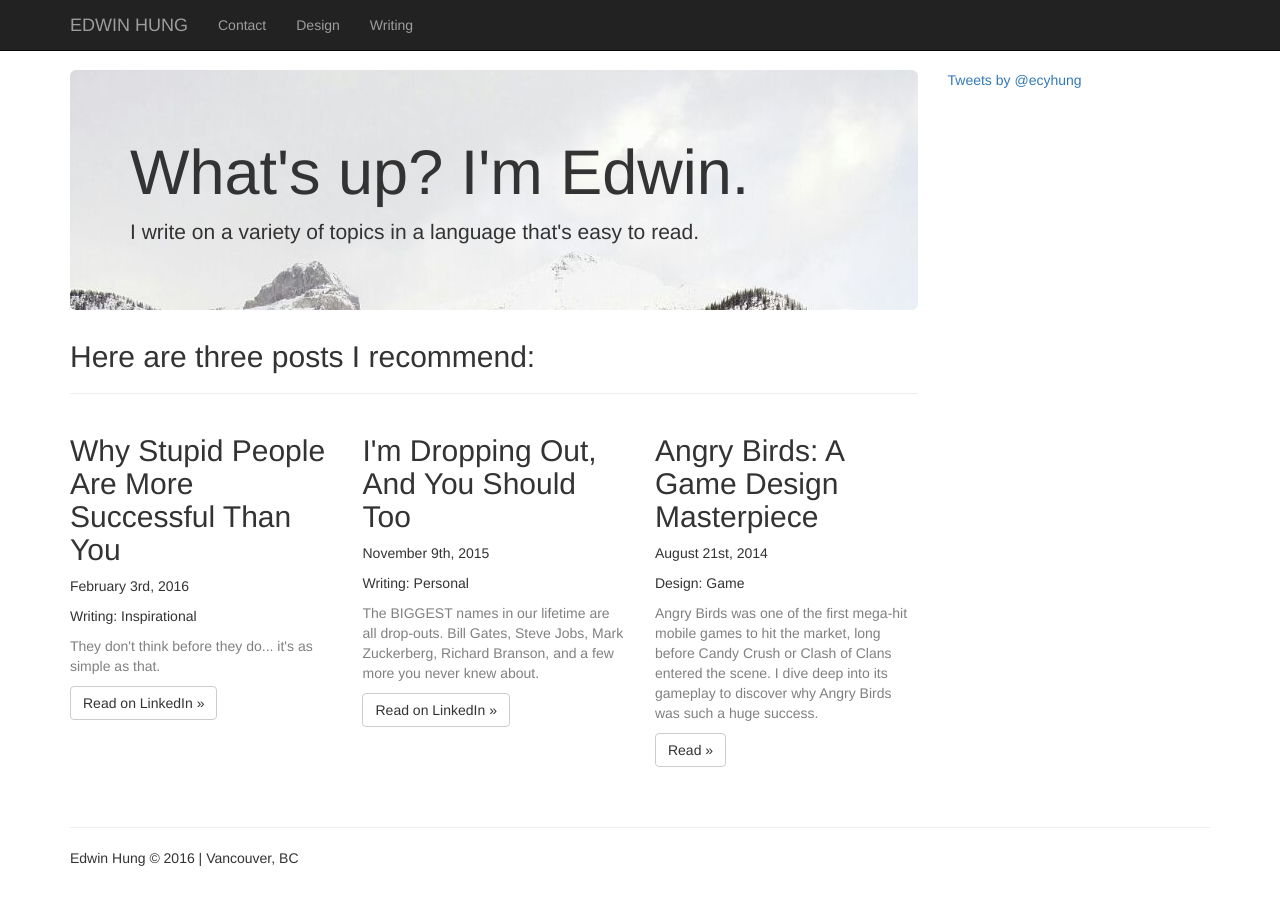
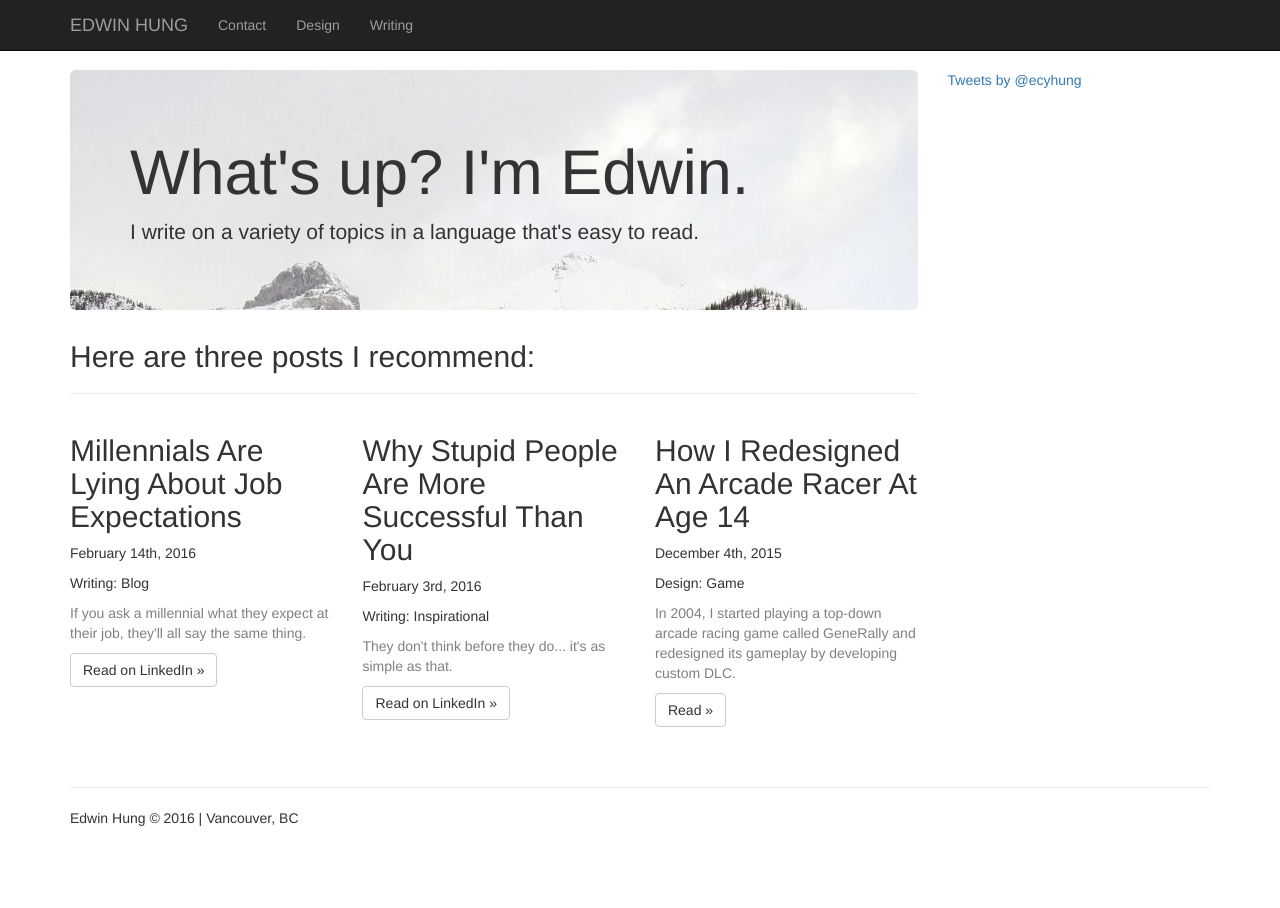
Before and after one commit to slendrr/slendrr.github.io, a Jekyll site: the page built from index.html, in a window 1280 px wide. Built offline with Jekyll 4.4.1, drawn with Linux system fonts in a browser that asks for light colours; nearby versions of some CDN libraries; comment, search, counter and statistics services are not loaded.

Commit message:
new post millennial job exp
add new post millennial job exp
cycle featured posts
change description of generally post

```diff
--- a/design.html
+++ b/design.html
@@ -12,7 +12,7 @@ permalink: /design/
     <h2>How I Redesigned An Arcade Racer At Age 14</h2>
     <p>December 4th, 2015</p>
     <p>Design: Game</p>
-    <p class="subtext">In 2004, I started playing a top-down arcade racing game called GeneRally. I became deeply involved in the community, creating new tracks and cars for others to download.</p>
+    <p class="subtext">In 2004, I started playing a top-down arcade racing game called GeneRally and redesigned its gameplay by developing custom DLC.</p>
     <p><a class="btn btn-default" href="/design/generally" role="button">Read &raquo;</a></p>
   </div><!--/.col-xs-6.col-lg-4-->
   <div class="col-xs-6 col-lg-4">
--- a/index.html
+++ b/index.html
@@ -9,6 +9,13 @@ layout: default
 <hr>
 <div class="row">
   <div class="col-xs-6 col-lg-4">
+    <h2>Millennials Are Lying About Job Expectations</h2>
+    <p>February 14th, 2016</p>
+    <p>Writing: Blog</p>
+    <p class="subtext">If you ask a millennial what they expect at their job, they'll all say the same thing.</p>
+    <p><a class="btn btn-default" href="https://www.linkedin.com/pulse/millennials-lying-job-expectations-edwin-hung" role="button">Read on LinkedIn &raquo;</a></p>
+  </div><!--/.col-xs-6.col-lg-4-->
+  <div class="col-xs-6 col-lg-4">
     <h2>Why Stupid People Are More Successful Than You</h2>
     <p>February 3rd, 2016</p>
     <p>Writing: Inspirational</p>
@@ -16,17 +23,10 @@ layout: default
     <p><a class="btn btn-default" href="https://www.linkedin.com/pulse/why-stupid-people-more-successful-than-you-edwin-hung" role="button">Read on LinkedIn &raquo;</a></p>
   </div><!--/.col-xs-6.col-lg-4-->
   <div class="col-xs-6 col-lg-4">
-    <h2>I'm Dropping Out, And You Should Too</h2>
-    <p>November 9th, 2015</p>
-    <p>Writing: Personal</p>
-    <p class="subtext">The BIGGEST names in our lifetime are all drop-outs. Bill Gates, Steve Jobs, Mark Zuckerberg, Richard Branson, and a few more you never knew about.</p>
-    <p><a class="btn btn-default" href="https://www.linkedin.com/pulse/im-dropping-out-you-should-too-edwin-hung" role="button">Read on LinkedIn &raquo;</a></p>
-  </div><!--/.col-xs-6.col-lg-4-->
-  <div class="col-xs-6 col-lg-4">
-    <h2>Angry Birds: A Game Design Masterpiece</h2>
-    <p>August 21st, 2014</p>
+    <h2>How I Redesigned An Arcade Racer At Age 14</h2>
+    <p>December 4th, 2015</p>
     <p>Design: Game</p>
-    <p class="subtext">Angry Birds was one of the first mega-hit mobile games to hit the market, long before Candy Crush or Clash of Clans entered the scene. I dive deep into its gameplay to discover why Angry Birds was such a huge success.</p>
-    <p><a class="btn btn-default" href="/design/angryb" role="button">Read &raquo;</a></p>
+    <p class="subtext">In 2004, I started playing a top-down arcade racing game called GeneRally and redesigned its gameplay by developing custom DLC.</p>
+    <p><a class="btn btn-default" href="/design/generally" role="button">Read &raquo;</a></p>
   </div><!--/.col-xs-6.col-lg-4-->
 </div><!--/row-->
```
Also changed, not shown: writing.html (+7 -0 lines), 1 other file.
